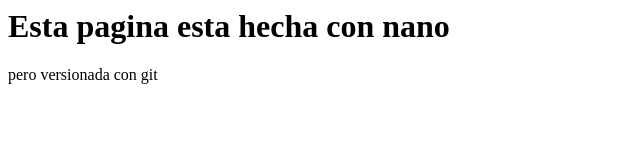
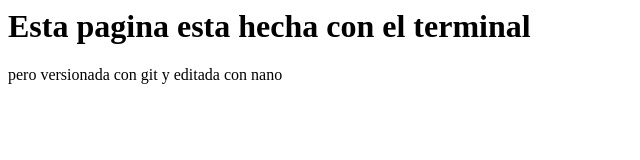
Before and after one commit to Shikif/proyecto_g35, a plain HTML site: page index.html in a window 1280 px wide. Shown: the whole page, without its empty margins (0-640 px from the left). Drawn offline with Linux system fonts and the light colour scheme.

Commit message:
update index

```diff
--- a/index.html
+++ b/index.html
@@ -3,7 +3,7 @@
 <title>Mi pagina git</title>
 </head>
 <body>
-<h1> Esta pagina esta hecha con nano </h1>
-<p> pero versionada con git </p>
+<h1> Esta pagina esta hecha con el terminal </h1>
+<p> pero versionada con git y editada con nano  </p>
 </body>
 </html>
```
